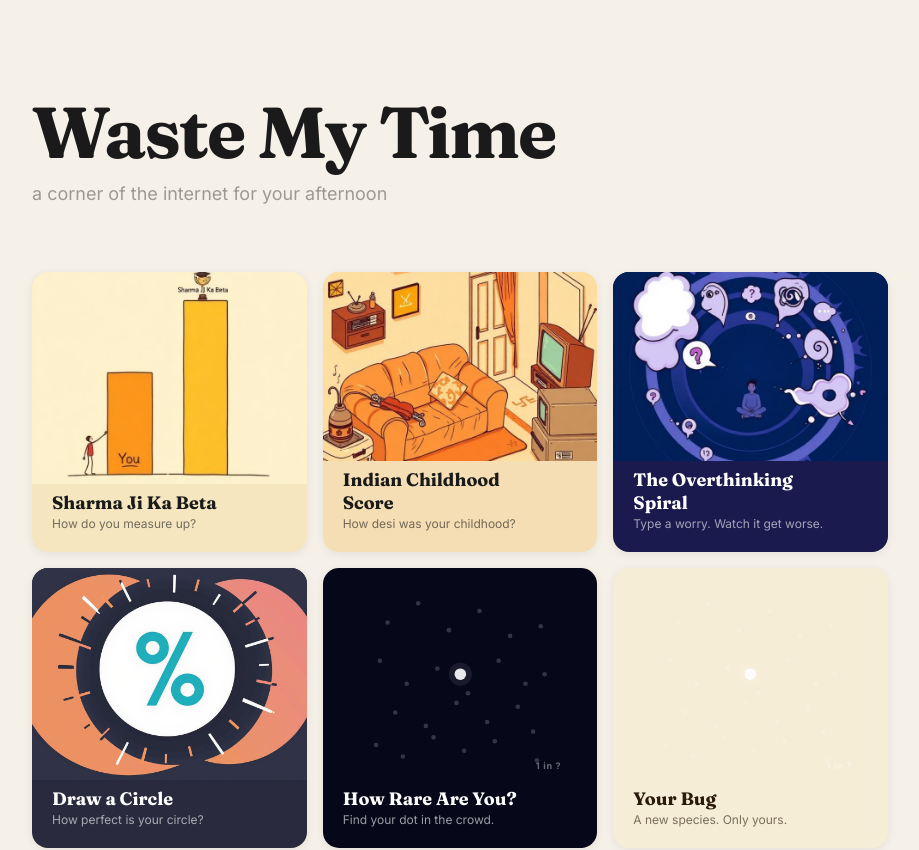
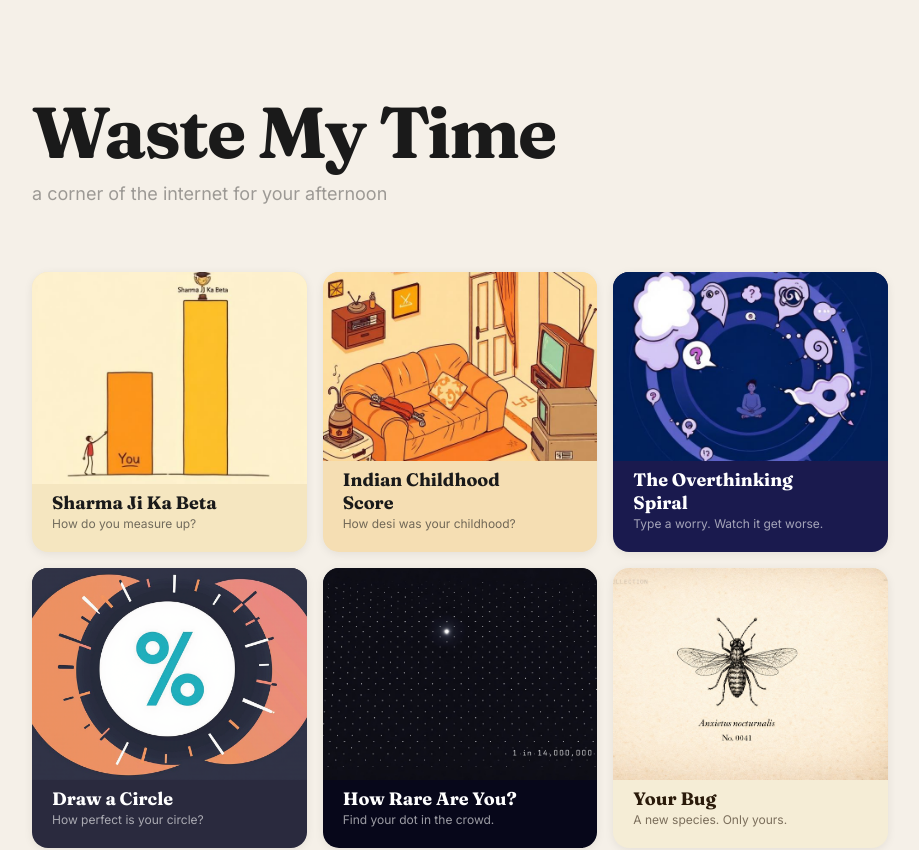
Before and after one commit to KshitijKoranne/wastemytime.fun, a Next.js app: page / in a window 1280 px wide. Shown: the top 850 px of the page, without its empty margins (180-1099 px from the left). Built offline with nearby package versions, Linux system fonts and the light colour scheme.

Commit message:
feat: add thumbnails for your-bug and how-rare-are-you

```diff
--- a/src/app/how-rare-are-you/layout.tsx
+++ b/src/app/how-rare-are-you/layout.tsx
@@ -26,7 +26,7 @@ export const metadata: Metadata = {
     url: "https://wastemytime.fun/how-rare-are-you",
     images: [
       {
-        url: "/og-image.png",
+        url: "/images/how-rare-are-you.png",
         width: 1200,
         height: 630,
         alt: "How Rare Are You — rarity calculator",
@@ -38,7 +38,7 @@ export const metadata: Metadata = {
     title: "How Rare Are You? — Are You 1 in a Million?",
     description:
       "Select your traits and discover your rarity score. Visualised as your dot in a crowd of thousands.",
-    images: ["/og-image.png"],
+    images: ["/images/how-rare-are-you.png"],
   },
 };
 
--- a/src/app/your-bug/layout.tsx
+++ b/src/app/your-bug/layout.tsx
@@ -22,12 +22,13 @@ export const metadata: Metadata = {
     description:
       "Every visit generates a never-before-seen insect. Give it a name. Add it to your collection. No two alike.",
     url: "https://wastemytime.fun/your-bug",
+    images: [{ url: "/images/your-bug.png", width: 1320, height: 660, alt: "Your Bug — Victorian entomology specimen card" }],
   },
   twitter: {
     card: "summary_large_image",
     title: "Your Bug — Discover Your Unique Specimen",
-    description:
-      "Every visit generates a never-before-seen insect. Name it. Catalogue it.",
+    description: "Every visit generates a never-before-seen insect. Name it. Catalogue it.",
+    images: ["/images/your-bug.png"],
   },
 };
 
--- a/src/data/activities.ts
+++ b/src/data/activities.ts
@@ -58,6 +58,7 @@ export const activities: Activity[] = [
     bg: "#07071a",
     text: "#ffffff",
     shape: "dots",
+    image: "/images/how-rare-are-you.png",
   },
   {
     id: "your-bug",
@@ -67,6 +68,7 @@ export const activities: Activity[] = [
     bg: "#F5EDD6",
     text: "#2a1a0a",
     shape: "dots",
+    image: "/images/your-bug.png",
   },
   {
     id: "noise-floor",
```
Also changed, not shown: public/images/how-rare-are-you.png (added), public/images/your-bug.png (added).
